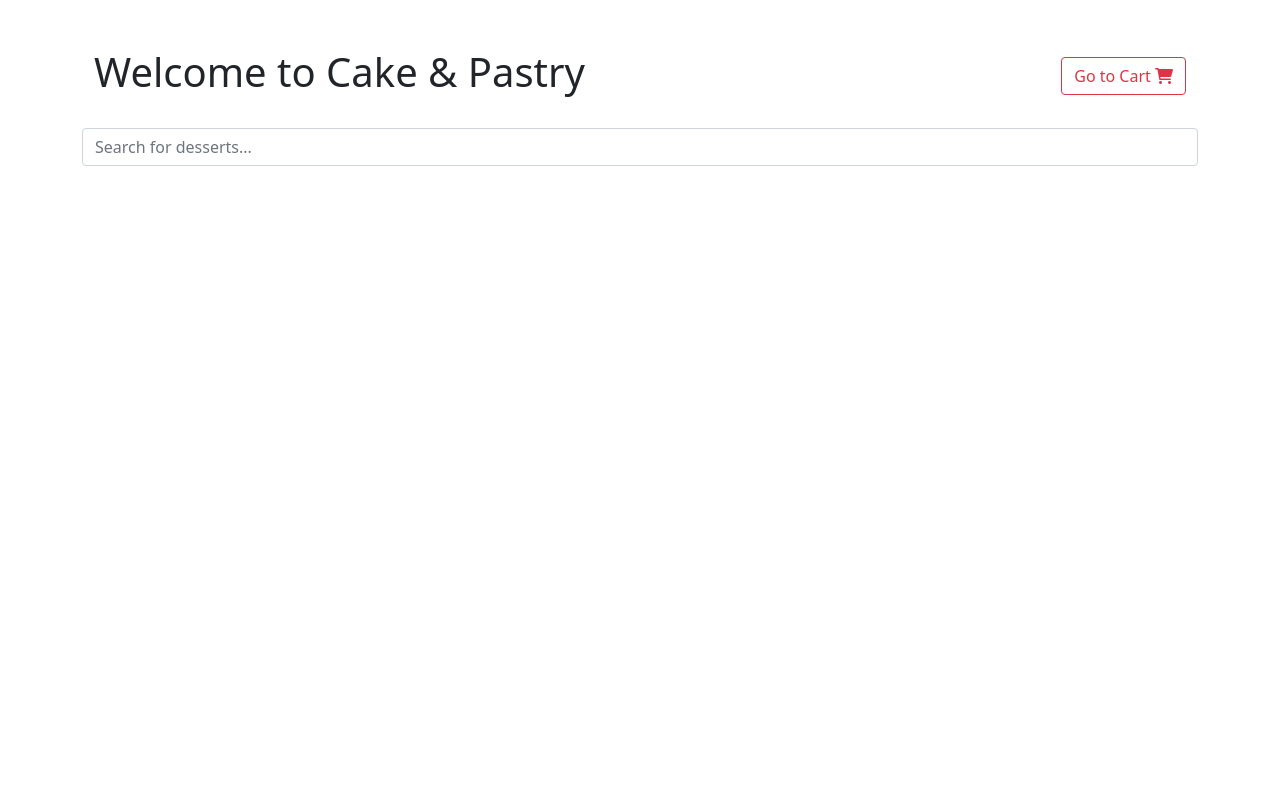
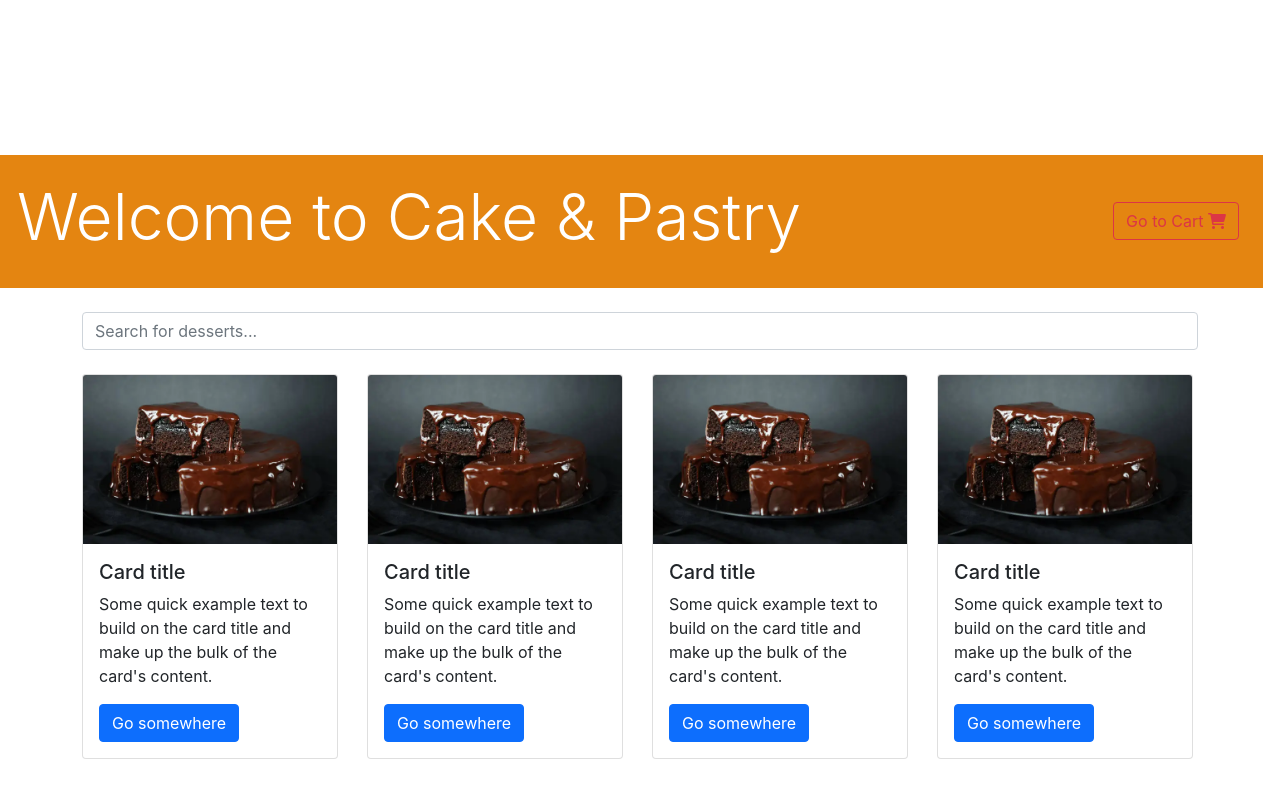
Before and after one commit to rittika-22/Project, a plain HTML site: page cake-card.html in a window 1280 px wide. Drawn offline with nearby package versions, Linux system fonts and the light colour scheme.

Commit message:
added card

```diff
--- a/cake-card.html
+++ b/cake-card.html
@@ -10,24 +10,67 @@
     <link rel="stylesheet" href="/Project/css/style-cake.css">
 </head>
 <body>
-    <div class="container my-4">
+    <div id="main-container">
         <div class="row" id="cake-container">
-            <nav class="bg-gradient text-black display-5 p-4 d-flex text-center justify-content-between align-items-center fw-bold">
-                <h1>Welcome to Cake & Pastry</h1>
+            <nav class="text-black display-5 p-4 d-flex text-center justify-content-between align-items-center fw-bold">
+                <h1 id="header-1" class="text-white display-3">Welcome to Cake & Pastry</h1>
                 <button class="btn btn-outline-danger" id="cart-button">
                     Go to Cart <i class="fa-solid fa-cart-shopping text-2xl text-amber-600 hover:text-amber-700 transition-colors duration-200 cursor-pointer"></i>
                 </button>
             </nav>
         </div>
-        <div class="card-container">
+        <div class="card-container container mt-4">
             <div class="search-bar mb-4">
                 <input type="text" id="searchInput" class="form-control" placeholder="Search for desserts...">
             </div>
+            <div class="item-cards row" id="itemCardsContainer">
+                <div class="col-3">
+                    <div class="card" style="width: 16rem;">
+                      <img src="/Project/images/cake.png" class="card-img-top" alt="...">
+                    <div class="card-body">
+                    <h5 class="card-title">Card title</h5>
+                    <p class="card-text">Some quick example text to build on the card title and make up the bulk of the card's content.</p>
+                    <a href="#" class="btn btn-primary">Go somewhere</a>
+                </div>
+                </div>
+                </div>
+             <div class="col-3">
+                    <div class="card" style="width: 16rem;">
+                      <img src="/Project/images/cake.png" class="card-img-top" alt="...">
+                    <div class="card-body">
+                    <h5 class="card-title">Card title</h5>
+                    <p class="card-text">Some quick example text to build on the card title and make up the bulk of the card's content.</p>
+                    <a href="#" class="btn btn-primary">Go somewhere</a>
+                </div>
+                </div>
+                </div>
+                 <div class="col-3">
+                    <div class="card" style="width: 16rem;">
+                      <img src="/Project/images/cake.png" class="card-img-top" alt="...">
+                    <div class="card-body">
+                    <h5 class="card-title">Card title</h5>
+                    <p class="card-text">Some quick example text to build on the card title and make up the bulk of the card's content.</p>
+                    <a href="#" class="btn btn-primary">Go somewhere</a>
+                </div>
+                </div>
+                </div>
+                <div class="col-3">
+                    <div class="card" style="width: 16rem;">
+                      <img src="/Project/images/cake.png" class="card-img-top" alt="...">
+                    <div class="card-body">
+                    <h5 class="card-title">Card title</h5>
+                    <p class="card-text">Some quick example text to build on the card title and make up the bulk of the card's content.</p>
+                    <a href="#" class="btn btn-primary">Go somewhere</a>
+                </div>
+                </div>
+                </div>
+            </div>
         </div>
-    </div>
+
 
     <script src="https://cdn.jsdelivr.net/npm/bootstrap@5.0.2/dist/js/bootstrap.bundle.min.js"
         integrity="sha384-MrcW6ZMFYlzcLA8Nl+NtUVF0sA7MsXsP1UyJoMp4YLEuNSfAP+JcXn/tWtIaxVXM" crossorigin="anonymous"></script>
     <script type="text/javascript" src="/Project/js/index-cake.js"></script>
+    </div>
 </body>
 </html>
--- a/css/style-cake.css
+++ b/css/style-cake.css
@@ -0,0 +1,17 @@
+body {
+    margin: 5px;
+    padding-top: 150px;
+    overflow-x: hidden;
+    font-family: 'Inter', sans-serif;
+}
+#cake-container {
+    position:relative;      /* fixes it in place */
+    top: 0;               /* sticks to the top */
+    left: 0;
+    width: 100%;          /* full width */
+    z-index: 1000;        /* keeps it above other elements */
+}
+
+nav{
+    background-color: #e48511 !important ;
+}
```
